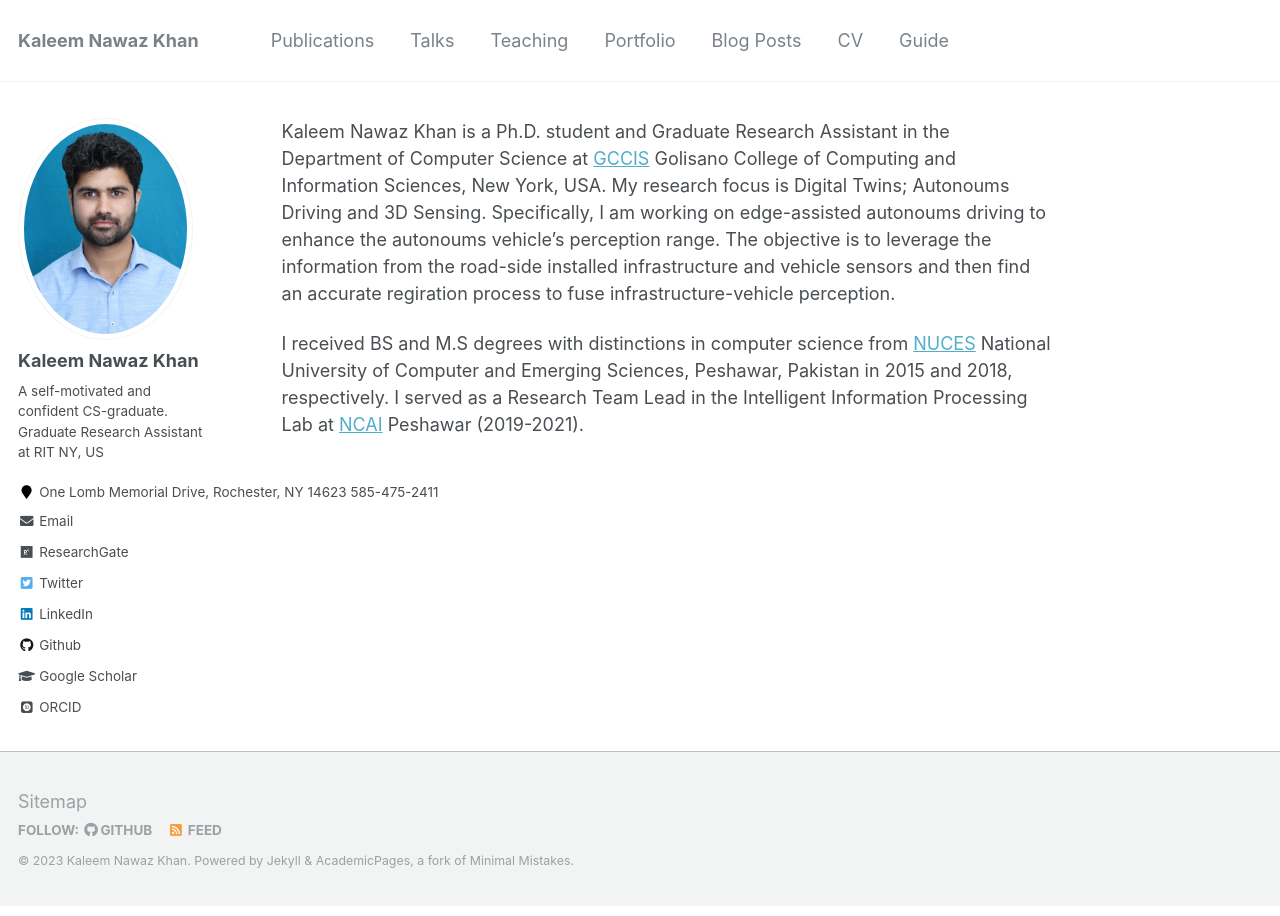
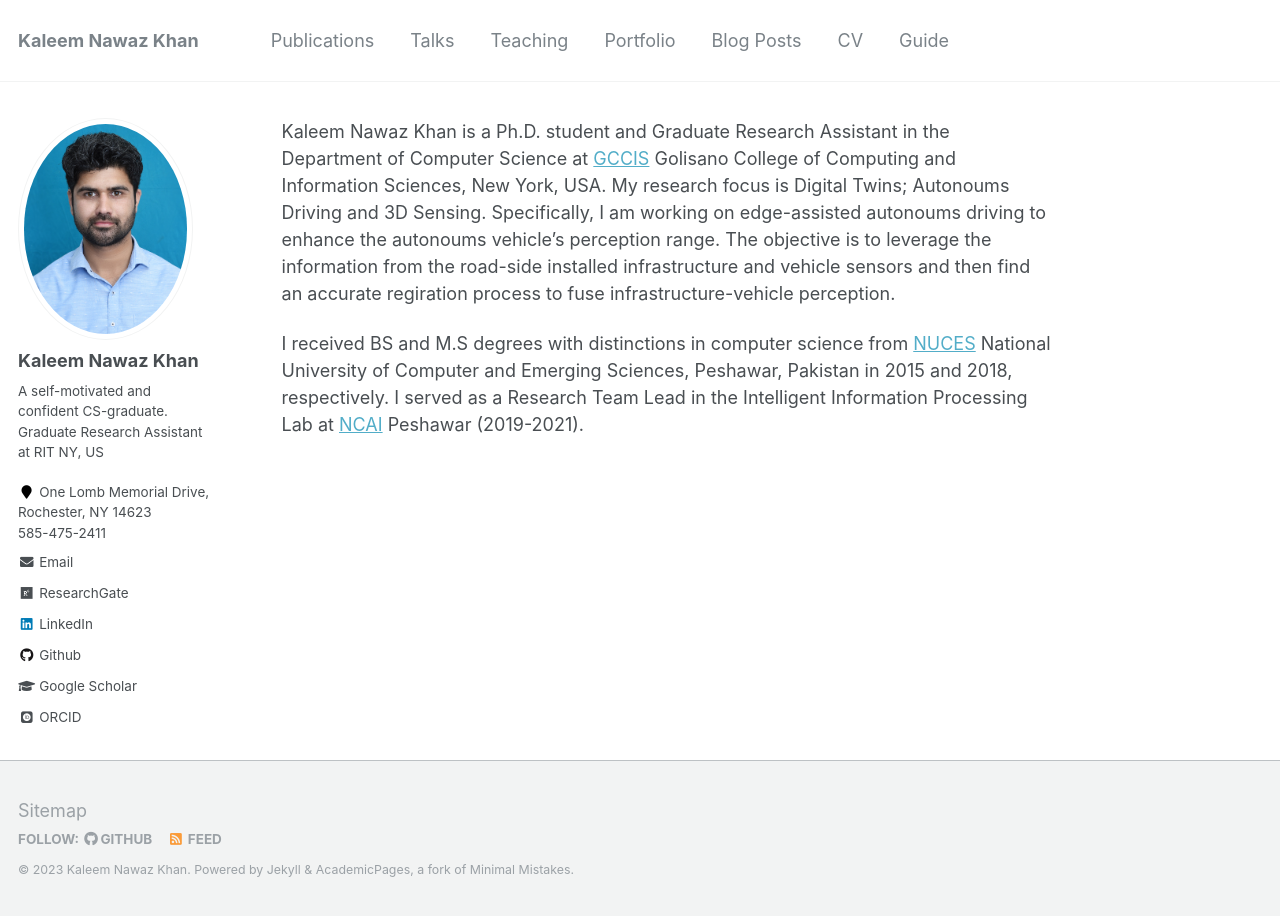
Before and after one commit to KaleemNwzKhan/KaleemNwzKhan.github.io, a Jekyll site: the page built from _pages/about.md, in a window 1280 px wide. Built offline with Jekyll 4.4.1, drawn with Linux system fonts in a browser that asks for light colours; some web fonts are replaced.

Commit message:
Index Page changes

```diff
--- a/_config.yml
+++ b/_config.yml
@@ -83,7 +83,7 @@ author:
   name             : "Kaleem Nawaz Khan"
   avatar           : "profile.jpg"
   bio              : "A self-motivated and confident CS-graduate. Graduate Research Assistant at RIT NY, US"
-  location         : "One Lomb Memorial Drive, Rochester, NY 14623 585-475-2411"
+  location         : "One Lomb Memorial Drive,<br>Rochester, NY 14623 <br> 585-475-2411"
   employer         :
   pubmed           : #""
   googlescholar    : "https://scholar.google.com/citations?user=nQYFXdgAAAAJ&hl=en&oi=ao"
@@ -96,7 +96,7 @@ author:
   flickr           :
   facebook         :
   foursquare       :
-  github           : "https://github.com/KaleemNwzKhan"
+  github           : "KaleemNwzKhan"
   google_plus      :
   keybase          :
   instagram        :
@@ -109,7 +109,7 @@ author:
   stackoverflow    : # http://stackoverflow.com/users/123456/username
   steam            :
   tumblr           :
-  twitter          : "replacethistwitterhandle"
+  twitter          : #"replacethistwitterhandle"
   vine             :
   weibo            :
   xing             :
```
